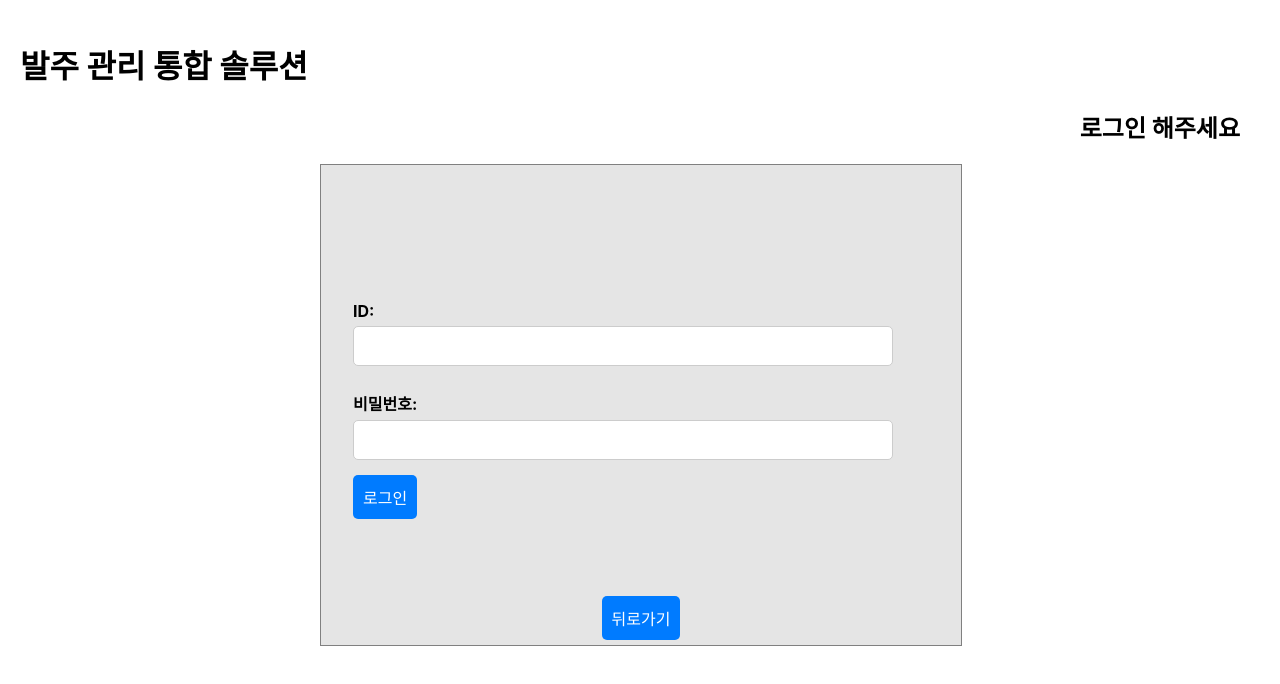
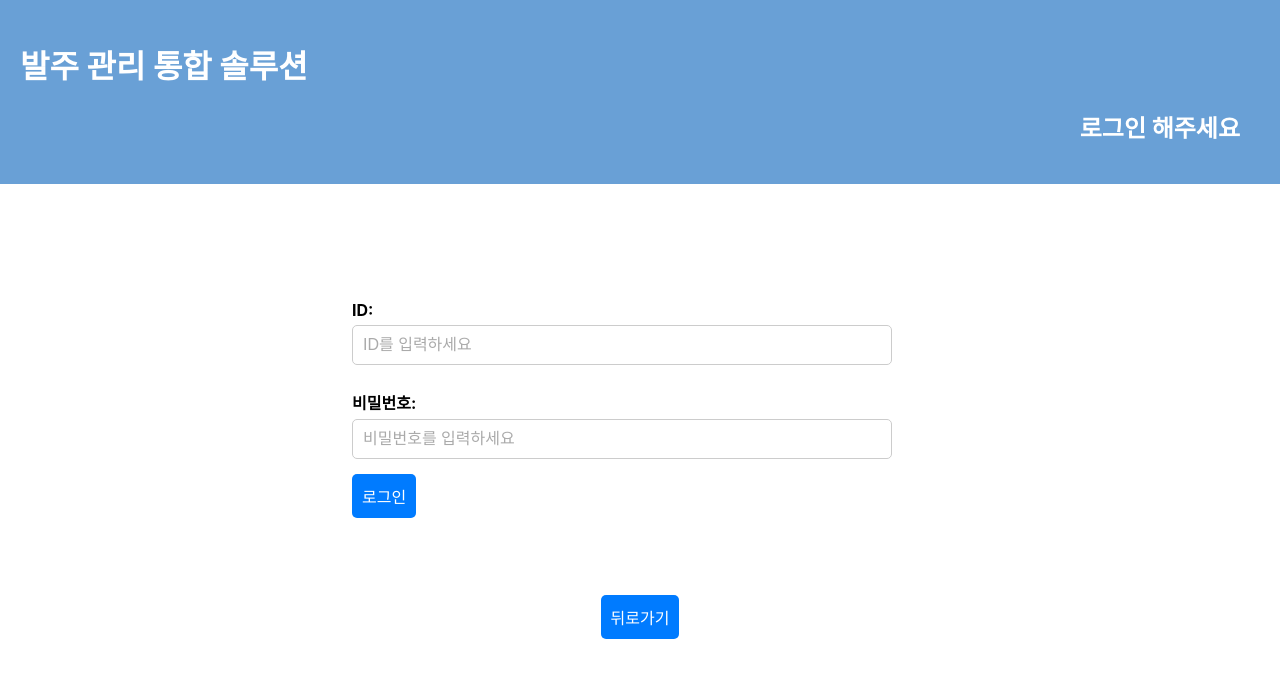
Before and after one commit to seosangwon/Devcourse-Team2, a React (Create React App) app in the folder front/: page / in a window 1280 px wide. Both pictures are taken after a click on the button "로그인". Shown: the top 684 px of the page. Built offline with nearby package versions, Linux system fonts and the light colour scheme.

Commit message:
Conflict 문제 해결

```diff
--- a/front/src/App.css
+++ b/front/src/App.css
@@ -9,7 +9,7 @@
   margin: 20px auto; /* 외부 여백, 자동 중앙 정렬 */
   width: 80%; /* 너비 설정 */
   max-width: 600px; /* 최대 너비 설정 */
-  background-color: #69a0d6; /* 배경색 */
+  background-color: #113a8e; /* 배경색 */
   box-shadow: 0 4px 8px rgba(0, 0, 0, 0.1); /* 그림자 효과 */
   height: 60vh;
   position: relative;
@@ -17,7 +17,14 @@
 .App {
   text-align: left;
   padding: 20px;
+  background-color: #69a0d6;
+  color: #ffffff;
 }
+
+.inputform{
+  color: black;
+}
+
 .index-info {
   display: flex;              /* Flexbox 사용 */
   align-items: center;       /* 수직 중앙 정렬 */
@@ -182,7 +189,7 @@ button[type="submit"]:hover {
 }
 .auth-container {
   position: absolute;
-  border:1px solid gray;
+  /*border:1px solid gray;*/
   display: flex;
   flex-direction: column;
   align-items: center; /* 수평 중앙 정렬 */
@@ -190,7 +197,7 @@ button[type="submit"]:hover {
   height: 60%; /* 높이 조정 */
   width: 50%;
   left:25%;
-  background-color: rgba(0, 0, 0, 0.1);
+  background-color: rgba(0, 0, 0, 0);
 }
 
 .auth-button {
--- a/front/src/App.js
+++ b/front/src/App.js
@@ -12,6 +12,11 @@ function App() {
     const [activeComponent, setActiveComponent] = useState('');
     const [showSubMenu, setShowSubMenu] = useState(false);
     const [profileImage, setProfileImage] = useState(''); // 프로필 이미지 상태 추가
+    const [isActive, setIsActive] = useState(false);
+
+    const toggleActive = () => {
+        setIsActive(prev => !prev);
+    };
 
 
     const handleLogin = (name, mImage) => {
@@ -54,8 +59,9 @@ function App() {
 
 
     return (
+        <div className={isActive ? 'active' : 'inactive'}>
             <div className="App">
-                <h1 >발주 관리 통합 솔루션</h1>
+                <h1>발주 관리 통합 솔루션</h1>
                 <h2 className="index-info">
                     {userName ? (
                         <>
@@ -68,7 +74,8 @@ function App() {
                             <button
                                 className="delete-button"
                                 onClick={() => setUserName('')}
-                                style={{marginLeft: '10px', background: 'red'}}>로그아웃</button>
+                                style={{marginLeft: '10px', background: 'red'}}>로그아웃
+                            </button>
                         </>
                     ) : '로그인 해주세요'}
 
@@ -124,6 +131,7 @@ function App() {
                     </div>
                 )}
             </div>
+        </div>
             );
             }
 
--- a/front/src/components/Login.js
+++ b/front/src/components/Login.js
@@ -28,11 +28,11 @@ function Login({ onLogin }) {
             <div className="inputform">
             <div>
                 <label>ID:</label>
-                <input type="text" value={loginId} onChange={(e) => setLoginId(e.target.value)} required />
+                <input type="text" value={loginId} onChange={(e) => setLoginId(e.target.value)} placeholder="ID를 입력하세요" required />
             </div>
             <div>
                 <label>비밀번호:</label>
-                <input type="password" value={pw} onChange={(e) => setPassword(e.target.value)} required />
+                <input type="password" value={pw} onChange={(e) => setPassword(e.target.value)} placeholder="비밀번호를 입력하세요" required />
             </div>
             </div>
             {errorMessage && <div style={{ color: 'red' }}>{errorMessage}</div>}
```
